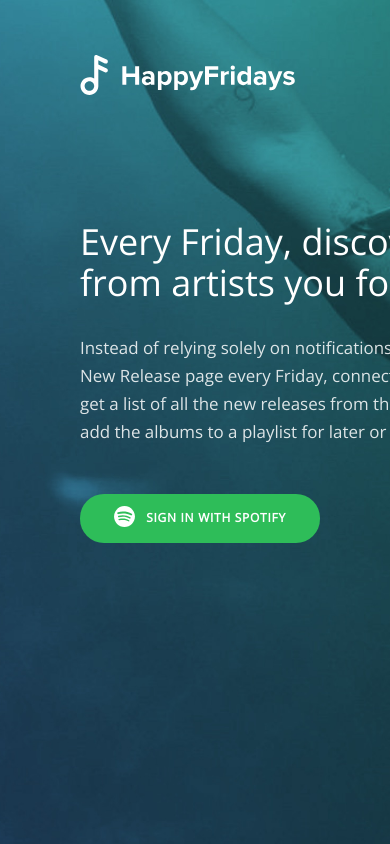
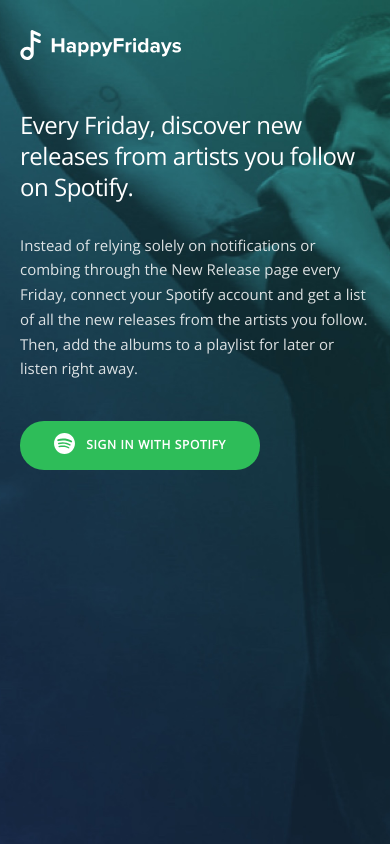
Before and after one commit to jessicaraepetersen/happyfridays, a Flask app: template templates/index.html in a window 390 px wide; the page is wider, and only the part inside the window is pictured. Run offline with Flask 2, Linux system fonts and the light colour scheme; the template is opened without the code that fills it, so the values that code supplies are empty; some web fonts are replaced.

Commit message:
made the site responsive!

```diff
--- a/static/css/main.css
+++ b/static/css/main.css
@@ -20,45 +20,101 @@ a {
     background-image: url('../img/img/drake-bg@2x.jpg');
     background-size: cover;
     background-repeat: no-repeat;
-    background-position: center;
+    background-position: 60% 0%;
     background-attachment: fixed;
     background-color: #1C3054;
 }
 
+@media only screen and (max-width: 580px) {
+    #home-body {
+        background-image: url('../img/img/drake-bg-mobile@2x.jpg');
+        background-position: 0% 0%;
+    }
+}
+
+@media only screen and (max-width: 400px) {
+    #home-body {
+        background-position: 25% 0%;
+    }
+}
+
 .home-logo {
     display: block;
-    margin: ;
     height: 40px;
     width: 216px;
-    margin-top: 55px;
-    margin-left: 80px;
-    margin-bottom: 126px;
+    margin: 55px 0 126px 80px;
+}
+
+@media only screen and (max-width: 580px) {
+    .home-logo {
+        height: 30px;
+        width: 162px;
+        margin: 30px 0 64px 30px;
+    }
+}
+
+@media only screen and (max-width: 400px) {
+    .home-logo {
+        margin: 30px 0 49px 20px;
+    }
 }
 
 .content-div {
     margin-left: 80px;
-    width: 660px;
+    margin-right: 80px;
+    max-width: 600px;
+}
+
+@media only screen and (max-width: 580px) {
+    .content-div {
+        margin: 0 30px;
+    }
+}
+
+@media only screen and (max-width: 400px) {
+    .content-div {
+        margin: 0 20px;
+    }
 }
 
 .home-h1 {
     font-size: 2.25rem; /* I want 36px / default browser: 16px = gives me 2.25rem */
-    font-weight: normal;
+    font-weight: 400;
+    line-height: 1.3;
     color: #FFFFFF;
-    letter-spacing: 0.00em;
-    height: 86px;
+    letter-spacing: -0.02em;
     margin-top: 0;
-    margin-bottom: 27px;
+    margin-bottom: 30px;
+}
+
+@media only screen and (max-width: 580px) {
+    .home-h1 {
+        font-size: 1.5rem; /* I want 24px / default browser: 16px = gives me 1.5rem */
+        max-width: 400px;
+    }
 }
 
 .home-p {
     opacity: 0.85;
-    font-size: 1.06rem; /* I want 17px / default browser: 16px = gives me 1.06rem */
+    font-size: 1.0625rem; /* I want 17px / default browser: 16px = gives me 1.0625rem */
     color: #FFFFFF;
-    letter-spacing: 0;
-    line-height: 28px;
-    margin-top: 0px;
-    margin-bottom: 48px;
-    width: 540px;
+    line-height: 1.65;
+    margin-bottom: 50px;
+    max-width: 530px;
+}
+
+@media only screen and (max-width: 580px) {
+    .home-p {
+        font-size: .9375rem; /* I want 15px / default browser: 16px = gives me .9375rem */
+        margin-bottom: 80px;
+
+    }
+}
+
+@media only screen and (max-width: 400px) {
+    .home-p {
+        margin-bottom: 40px;
+    }
 }
 
 .spotify-btn a {
@@ -88,26 +144,6 @@ a {
     transition: all 160ms ease-in;
 }
 
-
-/* iPhone 6 Portrait Mode */
-@media only screen
-  and (min-device-width: 375px)
-  and (max-device-width: 667px)
-  and (-webkit-min-device-pixel-ratio: 2)
-  and (orientation: portrait) {
-    #home-body {
-        background-position: 155% 0;
-        background-size: 1066px 600px;
-
-    }
-
-    .home-logo {
-        height: 32px;
-        width: 162px;
-        margin: 30px 0 30px;
-    }
-}
-
 /*-------------------------HappyFridays Loading Page--------------------------*/
 
 
--- a/templates/building.html
+++ b/templates/building.html
@@ -58,7 +58,7 @@
         </div>
 
         <footer>
-            <p class='footer-text'>BUILT WITH ❤ BY <a href='http://jessicaraepetersen.com/' target='_blank;'>Jessica Rae Petersen</a>. Enginer for <a href='mailto:jessicaraepetersen@gmail.com'>hire</a>.</p>
+            <p class='footer-text'>BUILT WITH ❤ BY <a href='http://jessicaraepetersen.com/' target='_blank;'>Jessica Rae Petersen</a>. <span class='hide-mobile'>Enginer for <a href='mailto:jessicaraepetersen@gmail.com'>hire</a>.</span></p>
         </footer>
 
 
--- a/templates/list.html
+++ b/templates/list.html
@@ -47,8 +47,9 @@
             </a>
         </div>
         <h1 class='new-for-you-h1'>New & For You</h1>
+        <div class='album-cards-padding'>
             <div class='release-and-sort-h2'>
-            <div class='new-releases'>New Releases From The Artists You Follow</div>
+                <div class='new-releases'>New Releases <span class='from-the-artists-hide'>From The Artists You Follow</span></div>
                 <div class='sort-by'><span>Sort By: <span>
                     <div class='dropdown dropdown-style'>
                         <div class='sort-dropdown dropdown-toggle' id='dropdownMenu1' data-toggle='dropdown' aria-haspopup='true' aria-expanded='true'><span class='sort-color'>Artist Name</span><div class='caret'></div></div>
@@ -153,8 +154,9 @@
                 </div>
             {% endfor %}
             </div>
+        </div>
         <footer>
-            <p class='footer-text'>BUILT WITH ❤ BY <a href='http://jessicaraepetersen.com/' target='_blank;'>Jessica Rae Petersen</a>. Enginer for <a href='mailto:jessicaraepetersen@gmail.com'>hire</a>.</p>
+            <p class='footer-text'>BUILT WITH ❤ BY <a href='http://jessicaraepetersen.com/' target='_blank;'>Jessica Rae Petersen</a>. <span class='hide-mobile'>Enginer for <a href='mailto:jessicaraepetersen@gmail.com'>hire</a>.</span></p>
         </footer>
         <script src='https://code.jquery.com/jquery.js'></script>
         <script src='static/js/bootstrap.min.js'></script>
```
Also changed, not shown: other parts of static/css/main.css (+263 -37 lines), static/css/bootstrap.css, static/img/img/beyonce-bg-mobile@2x.jpg (added), static/img/img/drake-bg-mobile@2x.jpg (added). Lines whose indentation alone changed are shown as unchanged.
